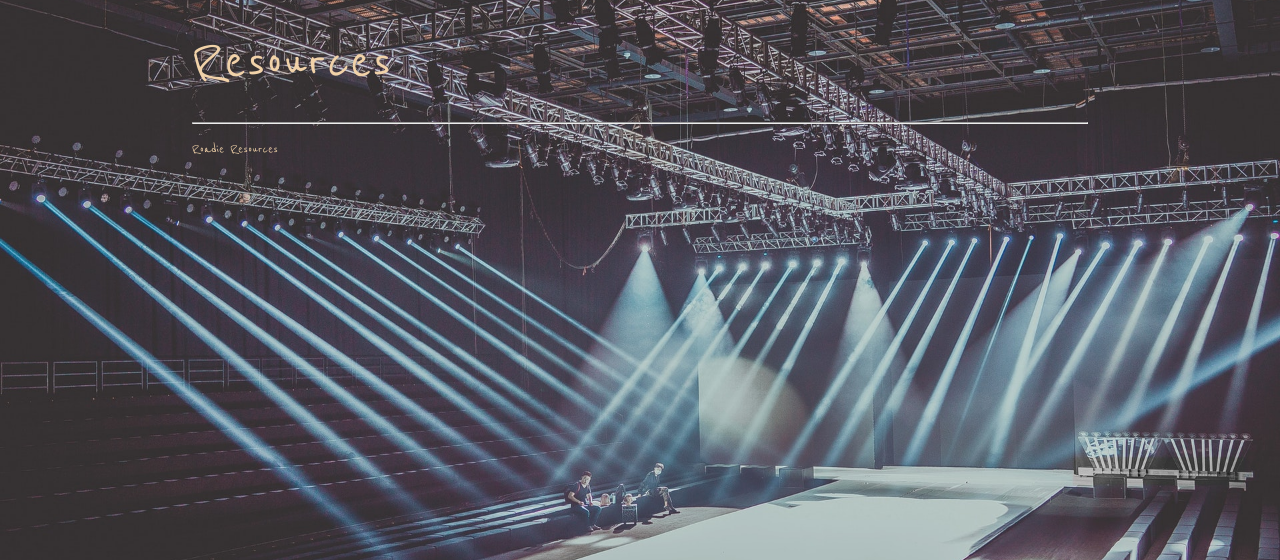
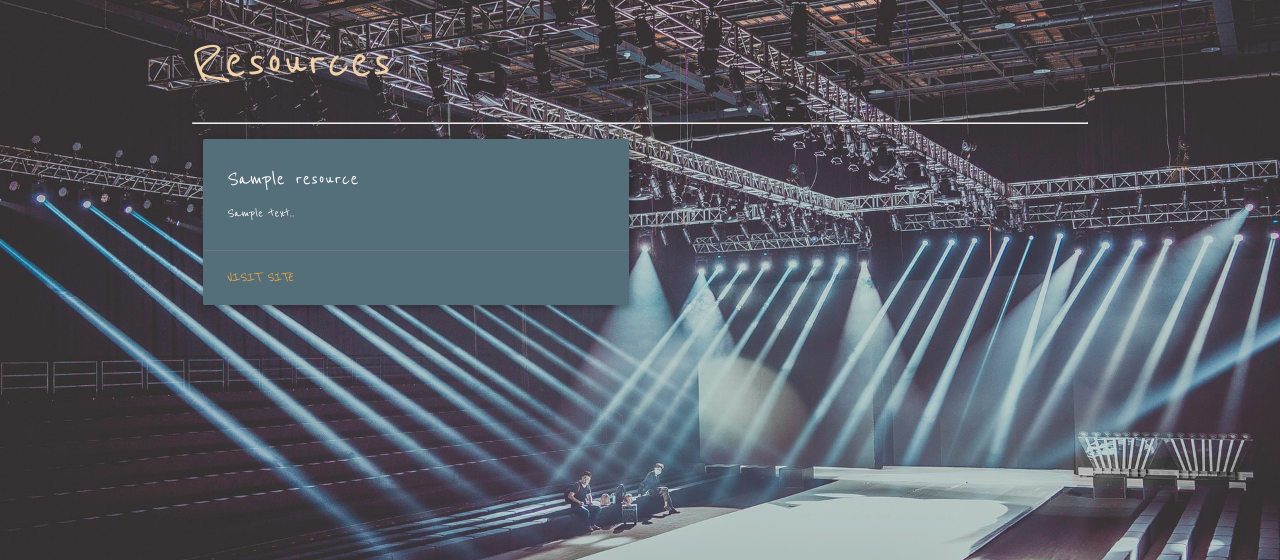
Before and after one commit to laurapease/Final-Project, a Django app: page /resources/ in a window 1280 px wide. Shown: the part 78-638 px from the top of the page. Run offline with Django 3.2, Linux system fonts and the light colour scheme; tables that the repository leaves empty hold one stand-in row (values such as "Sample post"); some libraries are stand-ins or nearby versions.

Commit message:
Connected Resources page to db

```diff
--- a/final_project/main_app/admin.py
+++ b/final_project/main_app/admin.py
@@ -1,7 +1,9 @@
 from django.contrib import admin
-from .models import Profile, Post, Livestream
+from .models import Profile, Post, Livestream, Resource, City
 # Register your models here.
 
 admin.site.register(Profile)
 admin.site.register(Post)
 admin.site.register(Livestream)
+admin.site.register(Resource)
+admin.site.register(City)
--- a/final_project/main_app/models.py
+++ b/final_project/main_app/models.py
@@ -55,7 +55,7 @@ class Livestream(models.Model):
 class Resource(models.Model):
     title = models.CharField(max_length=100)
     description = models.TextField()
-    recources_link = models.URLField(max_length=200)
+    resource_link = models.URLField(max_length=200)
 
     def __str__(self):
         return self.title
--- a/final_project/main_app/templates/resources.html
+++ b/final_project/main_app/templates/resources.html
@@ -3,6 +3,23 @@
 
 <h1>Resources</h1>
 <hr />
-<p>Roadie Resources</p>
+
+
+<div class="row">
+    {% for resource in resources %}
+    <div class="col s12 m6">
+        <div class="card blue-grey darken-1">
+            <div class="card-content white-text">
+                <span class="card-title">{{ resource.title }}</span>
+                <p>{{ resource.description }}.</p>
+            </div>
+            <div class="card-action">
+                <a href="{{ resource.resource_link }}">Visit Site</a>
+
+            </div>
+        </div>
+    </div>
+</div>
+{% endfor %}
 
 {% endblock %}
--- a/final_project/main_app/views.py
+++ b/final_project/main_app/views.py
@@ -1,7 +1,7 @@
 from django.shortcuts import render, redirect
 from django.http import HttpResponse
 from django.contrib.auth.forms import UserCreationForm
-from .models import Profile, Post, Livestream
+from .models import Profile, Post, Livestream, Resource, City
 from django.contrib.auth.models import Permission, User
 from django.contrib.auth.decorators import login_required
 from .forms import PostForm, ProfileForm
@@ -27,7 +27,9 @@ def about(request):
 #--------Resources Page
 
 def resources(request):
-    return render(request, 'resources.html')
+    resources = Resource.objects.all()
+    context = {'resources': resources}
+    return render(request, 'resources.html', context)
 
 #-----------Livestreams
 
```
Also changed, not shown: final_project/main_app/forms.py (+10 -0 lines), final_project/main_app/migrations/0010_auto_20201203_1832.py (added), final_project/main_app/migrations/0011_auto_20201203_1848.py (added).
